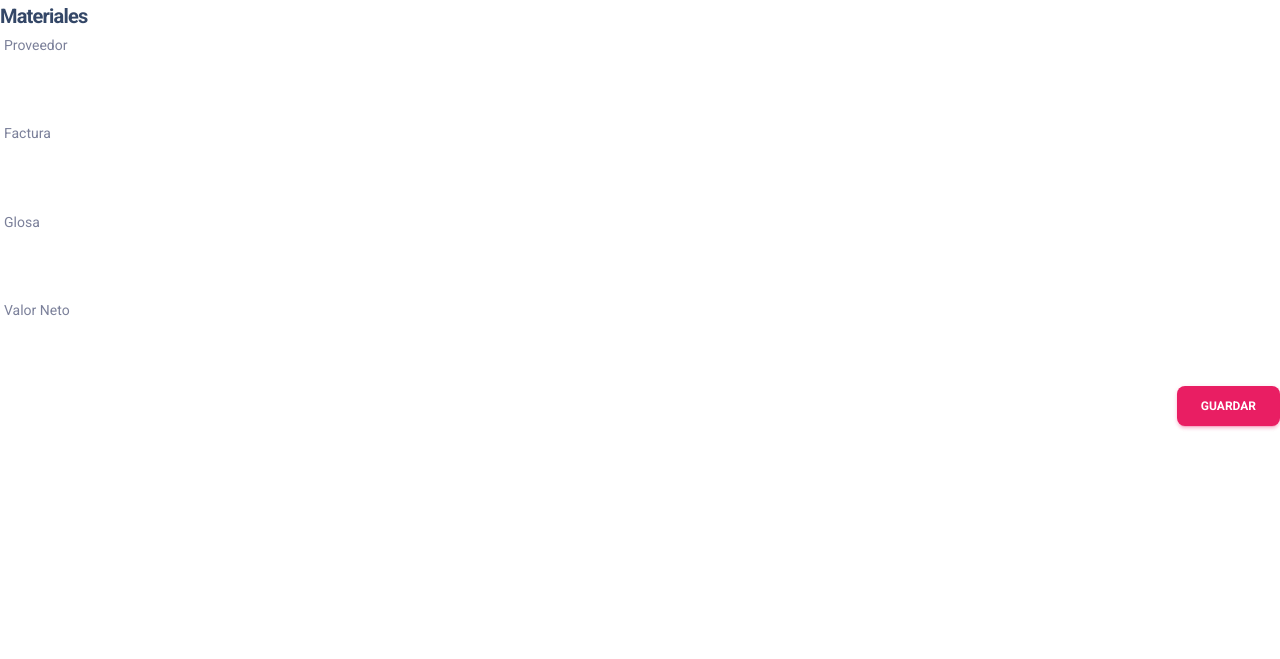
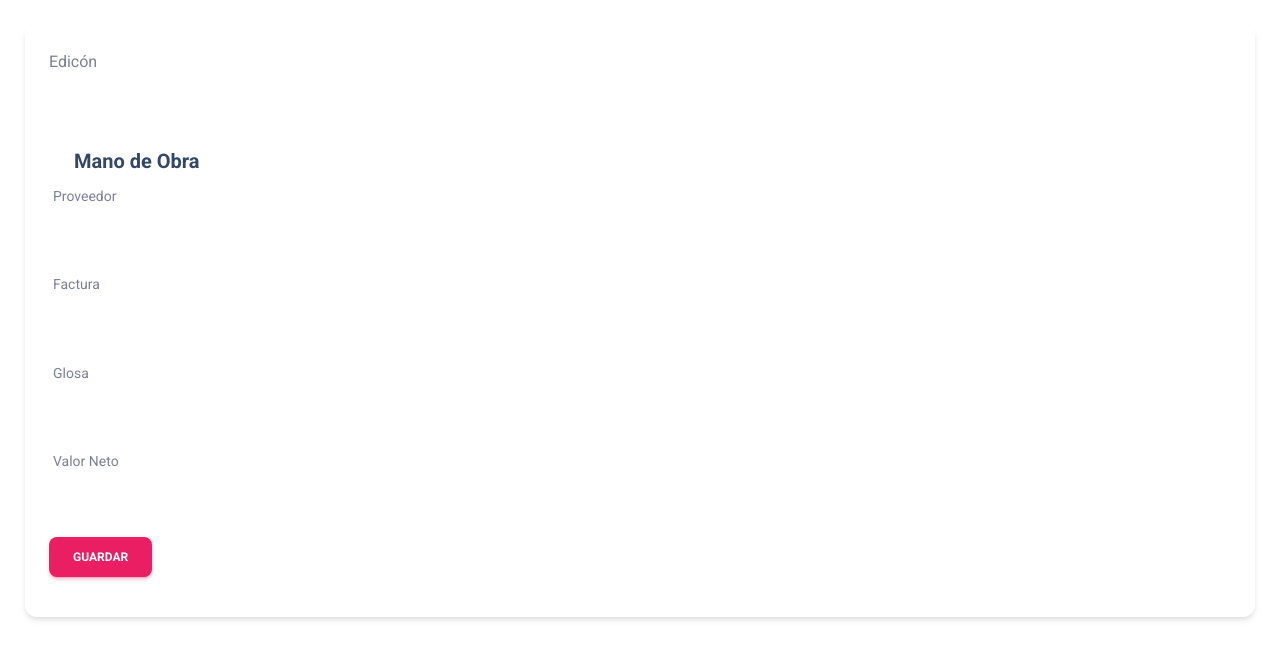
Before and after one commit to kamikaizer/lyr-facilityservices, a Python web app: template templates/edita_materiales.html in a window 1280 px wide. Shown: the top 659 px of the page. Run offline with Jinja, Linux system fonts and the light colour scheme; the template is opened without the code that fills it, so the values that code supplies are empty; some libraries are stand-ins or nearby versions.

Commit message:
edita
mano de obra y maetrial

```diff
--- a/templates/edita_materiales.html
+++ b/templates/edita_materiales.html
@@ -36,14 +36,20 @@
 
 <script src="{{url_for('static', filename='./js/tabs.js')}}"></script>
 </head>
+<style>
+  body {
+    padding: 25px;
+  }
+</style>
 <body>
-    <div class="modal-content">
-        <div class="modal-header">
-          <h1 class="modal-title fs-5" id="modalmateriaslLabel">Materiales</h1>
-          <button type="button" class="btn-close" data-bs-dismiss="modal" aria-label="Close"></button>
+
+
+  <div class="card">
+    <div class="card-header">
+      Edicón
     </div>
-        <div class="modal-body">
-
+    <div class="card-body">
+      <h5 class="card-title">Mano de Obra</h5>
       <div class="mb-3">
         <label for="formGroupExampleInput" class="form-label">Proveedor</label>
         <input type="text" class="form-control" id="formGroupExampleInput" >
@@ -60,11 +66,10 @@
         <label for="formGroupExampleInput2" class="form-label">Valor Neto</label>
         <input type="text" class="form-control" id="formGroupExampleInput2">
       </div>
-
-        </div>
-        <div class="modal-footer">
-          <button type="button" class="btn btn-primary">Guardar</button>
+      <a href="#" class="btn btn-primary">Guardar</a>
     </div>
   </div>
+
+
 </body>
 </html>
```
Also changed, not shown: templates/edita_mano_de_obra.html (+18 -14 lines). Lines whose indentation alone changed are shown as unchanged.
